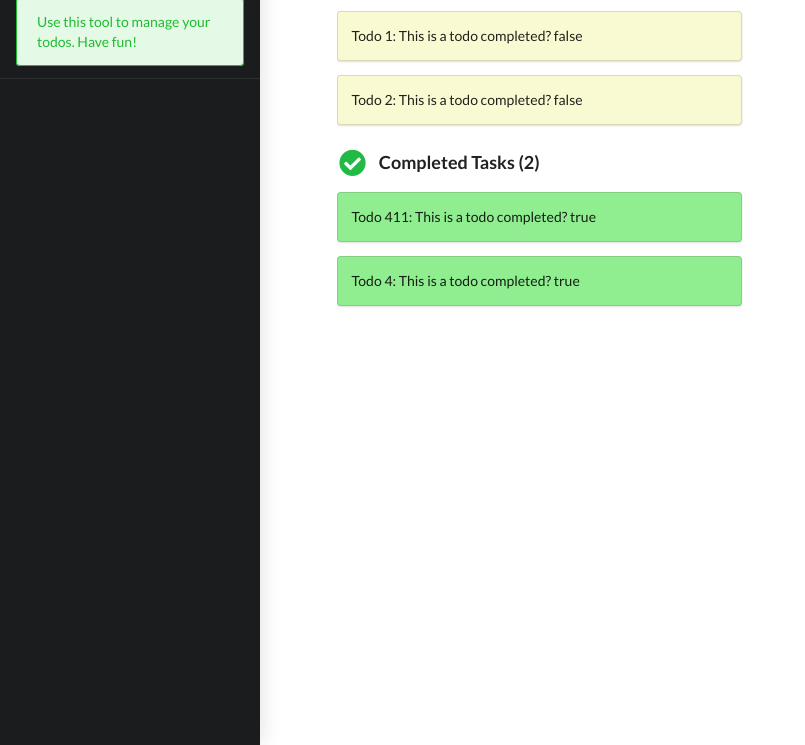
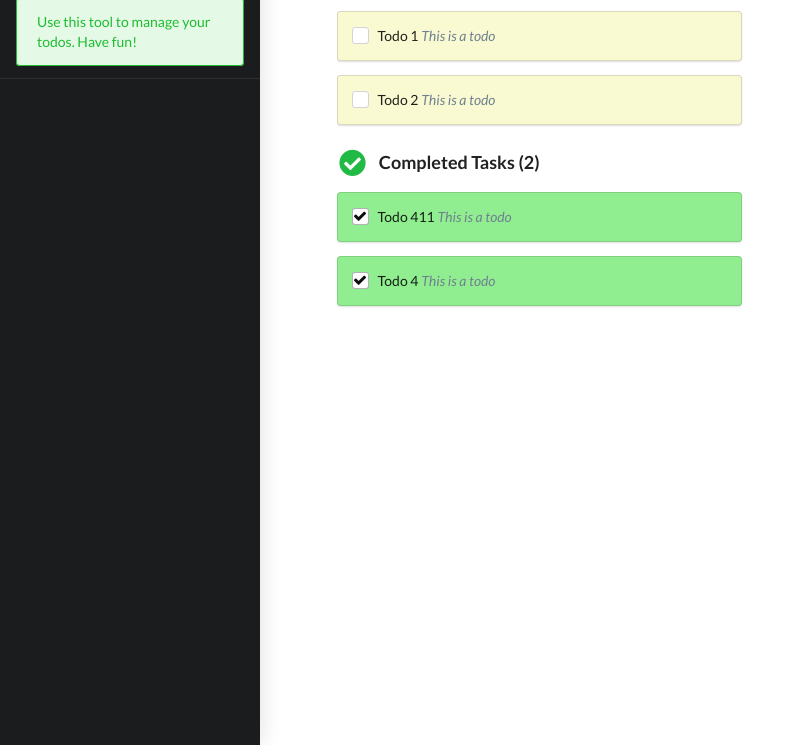
Before and after one commit to tmtocb/taskmanager-vue-semantic, a plain HTML site: page index.html in a window 1280 px wide. Shown: the part 55-800 px from the top of the page, without its empty margins (0-805 px from the left). Drawn offline with nearby package versions, Linux system fonts and the light colour scheme.

Commit message:
add Task template component for DRY, add completed checkboxes

```diff
--- a/app.js
+++ b/app.js
@@ -9,6 +9,24 @@ var app = new Vue({
     ],
     message: 'Hello World!!!!!!!!!'
   },
+  components: {
+    'task': {
+      props: ['task'],
+      template: `
+              <div class="ui segment task" v-bind:class="task.completed ? 'done' : 'todo'">
+                <div class="ui grid">
+                  <div class="left floated twelve wide column">
+                    <div class="ui checkbox">
+                      <input type="checkbox" name="task" :checked="task.completed">
+                      <label>{{ task.name }} <span class="description">{{ task.description }}</span></label>
+                    </div>
+                  </div>
+                  <div class="right floated three wide column">
+                  </div>
+                </div>
+              </div>`
+    }
+  },
   computed: {
     completedTasks: function() {
       return this.tasks.filter( item => item.completed == true );
--- a/index.html
+++ b/index.html
@@ -25,23 +25,13 @@
               <div class="ui header">
                 <i class="icon play circle orange"></i>In Progress Tasks ({{ todoTasks.length }})
               </div>
-              <div
-                class="ui segment task"
-                v-bind:class="task.completed ? 'done' : 'todo'"
-                v-for="task in todoTasks">
-                {{ task.name }}: {{ task.description }} completed? {{ task.completed }}
-              </div>
+              <task v-bind:task="task" v-for="task in todoTasks" />
             </div>
             <div id="completed" class="tasklist">
               <div class="ui header">
                 <i class="icon check circle green"></i>Completed Tasks ({{ completedTasks.length }})
               </div>
-              <div
-                class="ui segment task"
-                v-bind:class="task.completed ? 'done' : 'todo'"
-                v-for="task in completedTasks">
-                {{ task.name }}: {{ task.description }} completed? {{ task.completed }}
-              </div>
+              <task v-bind:task="task" v-for="task in completedTasks" />
             </div>
           </div>
           <div class="six wide column">
--- a/style.css
+++ b/style.css
@@ -9,3 +9,8 @@
 .task.todo {
   background: lightgoldenrodyellow;
 }
+
+.description {
+  color:  slategrey;
+  font-style:  italic;
+}
```
